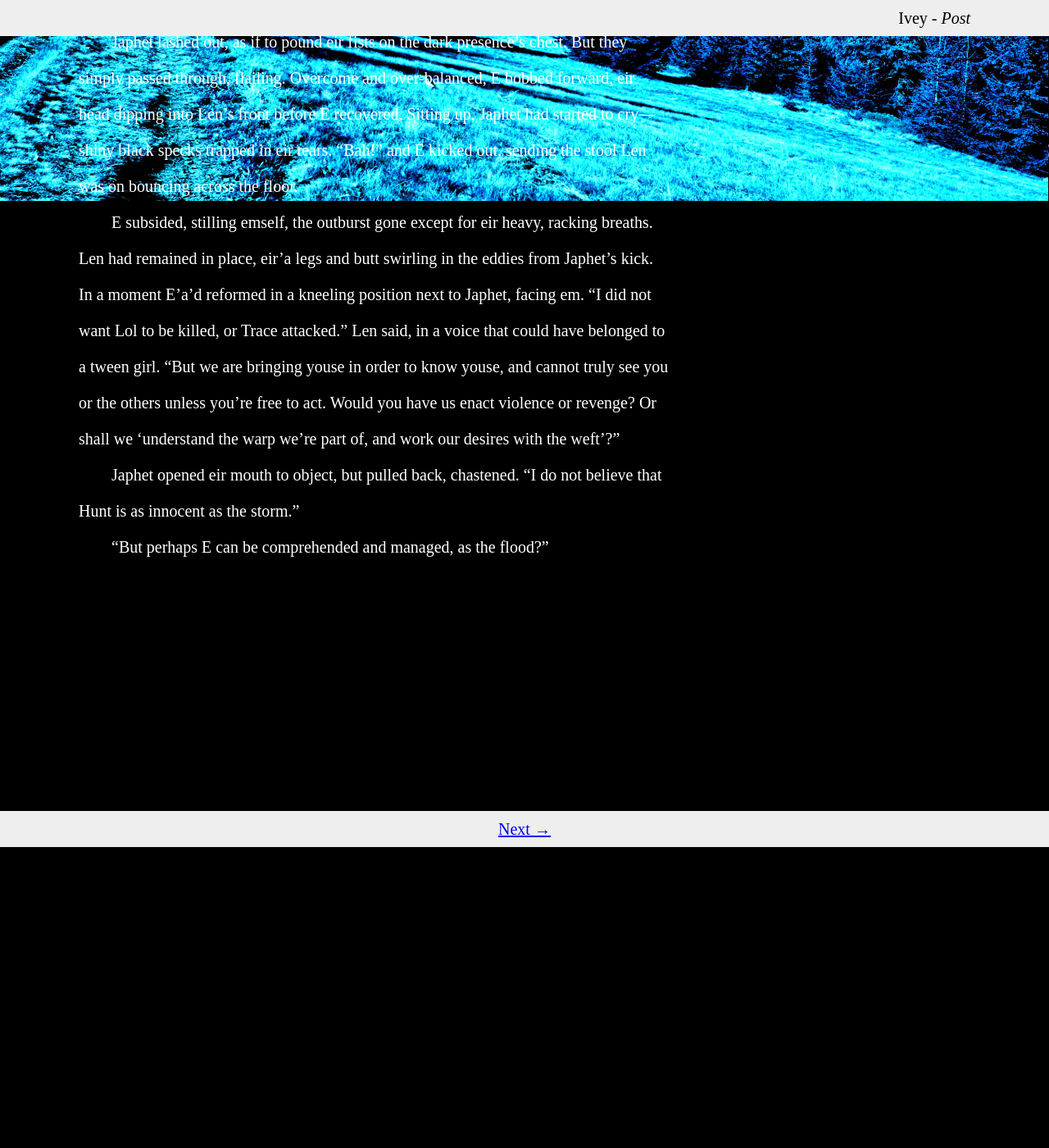
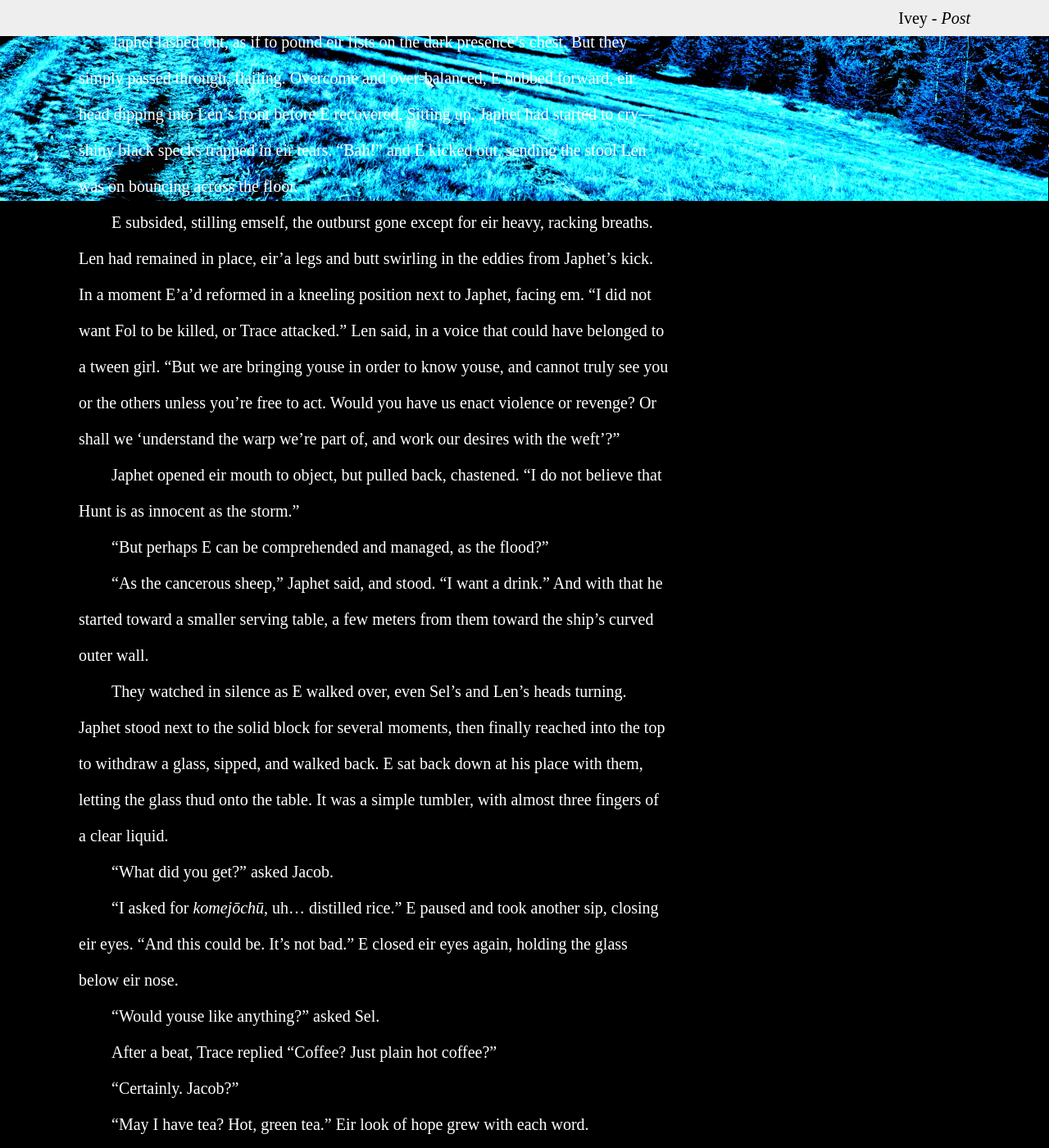
Before and after one commit to gleneivey/post-novel, a Jekyll site: the page built from docs/11.md, in a window 1280 px wide and 1400 px high, scrolled down 1854 px. Shown: the whole window at 82% size. Built offline with Jekyll 4.4.1, drawn with Linux system fonts in a browser that asks for light colours; our own code applies the rules of GitHub Pages for plain Markdown files; before the commit the page ends 2887 px from its top, so only the background shows below that; some of the changed text lies outside the part shown.

Commit message:
+~400 words in 11.md, writing from morning of 2/8

```diff
--- a/docs/11.md
+++ b/docs/11.md
@@ -64,7 +64,7 @@ the stool Len was on bouncing across the floor.
 E subsided, stilling emself, the outburst gone except for eir heavy,
 racking breaths.  Len had remained in place, eir'a legs and butt
 swirling in the eddies from Japhet's kick.  In a moment E'a'd reformed
-in a kneeling position next to Japhet, facing em.  "I did not want Lol
+in a kneeling position next to Japhet, facing em.  "I did not want Fol
 to be killed, or Trace attacked."  Len said, in a voice that could
 have belonged to a tween girl.  "But we are bringing youse in order to
 know youse, and cannot truly see you or the others unless you're free
@@ -76,3 +76,56 @@ Japhet opened eir mouth to object, but pulled back, chastened.  "I do
 not believe that Hunt is as innocent as the storm."
 
 "But perhaps E can be comprehended and managed, as the flood?"
+
+"As the cancerous sheep," Japhet said, and stood.  "I want a drink."
+And with that he started toward a smaller serving table, a few meters
+from them toward the ship's curved outer wall.
+
+They watched in silence as E walked over, even Sel's and Len's heads
+turning.  Japhet stood next to the solid block for several moments,
+then finally reached into the top to withdraw a glass, sipped, and
+walked back.  E sat back down at his place with them, letting the
+glass thud onto the table.  It was a simple tumbler, with almost three
+fingers of a clear liquid.
+
+"What did you get?" asked Jacob.
+
+"I asked for _komejōchū_, uh... distilled rice."  E paused and took
+another sip, closing eir eyes.  "And this could be.  It's not bad."  E
+closed eir eyes again, holding the glass below eir nose.
+
+"Would youse like anything?" asked Sel.
+
+After a beat, Trace replied "Coffee?  Just plain hot coffee?"
+
+"Certainly.  Jacob?"
+
+"May I have tea?  Hot, green tea."  Eir look of hope grew with each
+word.
+
+"Yes," said Sel, "it will be just a moment."  Sel made no move from
+the table or to speak further.
+
+"Do you not drink alcohol?" asked Japhet.
+
+"I think not around em," Trace said, jerking eir head back toward Hunt
+and the other group.  "I think, perhaps, not until I return home."
+
+"I feel less optimistic about that.  Since yesterday."  E took a gulp,
+turned to face Len again.  "Since E murdered Fol.  Since you and yours
+showed no concern for eir'a life, and treated eir'a body like
+garbage."
+
+Len turned from the table to Japhet.  Jacob realized with a start that
+at some point Len had returned to a seated pose, eir surface extending
+and expanding to give the impression of a shiny black stool below em.
+
+"Mortality is a central aspect of humanity.  We did not wish em dead
+to demonstrate this, but we will not make you abshuman to interfere
+with an inevitability of your lives.  The Chaiken are long-lived, but
+all mortal, and when one of them dies, E is rendered just the same."
+
+"_Rendered_.  That's what you said yesterday."  Japhet turned back to
+face Jacob and Trace, eyes wide, drink sloshing, forgotten, in eir
+now-trembling hand.  "They _processed_ em, right where E'd fallen, in
+front of me and everyone.  Eir body just fell apart
```
Also changed, not shown: docs/10.md (+8 -8 lines).
